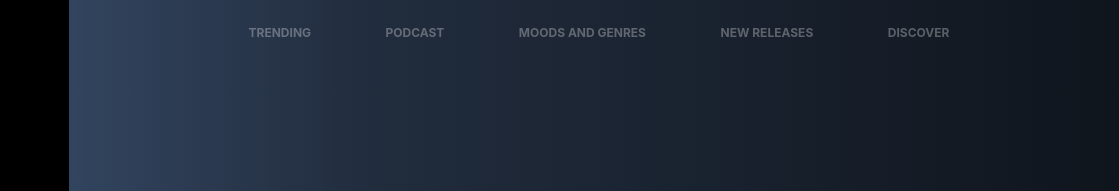
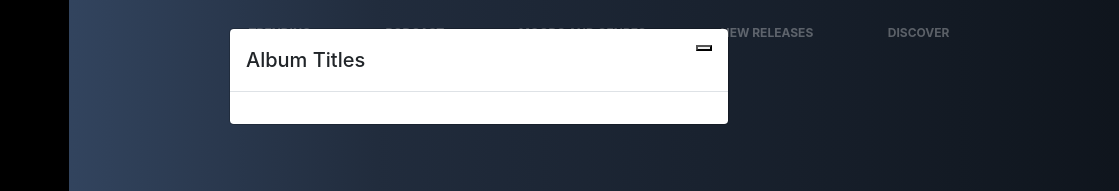
Before and after one commit to DeadCleaver/M4_W1D4, a plain HTML site: page index.html in a window 1280 px wide. Both pictures are taken after typing "Sample" into the empty fields and a click on the button "Create List". Shown: the top 191 px of the page, 161-1280 px from the left. Drawn offline with nearby package versions, Linux system fonts and the light colour scheme; no server answers.

Commit message:
aggiunto modal

```diff
--- a/index.html
+++ b/index.html
@@ -53,6 +53,25 @@
                     </div>
                     <button type="button" class="btn btn-light btn-sm" id="clear-button">Clear Search</button>
                     <button type="button" class="btn btn-light btn-sm" id="list-button">Create List</button>
+
+                    <!-- modal prova -->
+
+                    <div class="modal" id="album-list-modal" tabindex="-1">
+                      <div class="modal-dialog">
+                        <div class="modal-content">
+                          <div class="modal-header">
+                            <h5 class="modal-title">Album Titles</h5>
+                            <button type="button" class="btn-close" data-bs-dismiss="modal" id="close-modal-button" aria-label="Close"></button>
+                          </div>
+                          <div class="modal-body" id="list-modal-body">
+                          </div>
+                         <!--  <div class="modal-footer">
+                            <button type="button" class="btn btn-secondary btn-sm" data-bs-dismiss="modal">Close</button>
+                          </div> -->
+                        </div>
+                      </div>
+                    </div>
+
                   </li>
                 </ul>
               </div>
--- a/script.js
+++ b/script.js
@@ -1,8 +1,8 @@
 /* prova per capire il fetch e come sono strutturati i dati che ricevo */
-fetch("https://striveschool-api.herokuapp.com/api/deezer/search?q=eminem")
+/* fetch("https://striveschool-api.herokuapp.com/api/deezer/search?q=eminem")
     .then((response) => response.json())
     .then((json) => console.log(json))
-    .catch((err) => console.log("Error detected: ", err));
+    .catch((err) => console.log("Error detected: ", err)); */
 
 
 //funzione per creare la card
@@ -73,10 +73,8 @@ function clearSearch() {
     let artists = ["eminem", "metallica", "queen"];
     artists.forEach(artist => {
         let sectionTitle = document.getElementById(artist);
-        console.log(sectionTitle);
         sectionTitle.classList.add("d-none");
         let cardsWrapper = document.getElementById(`${artist}Section`);
-        console.log(cardsWrapper);
         cardsWrapper.innerHTML = "";
     });
 
@@ -109,6 +107,41 @@ function search() {
         });
 };
 
+
+function showListModal() {
+    let albumListModal = document.getElementById(`album-list-modal`);
+
+    let listModalBody = document.getElementById(`list-modal-body`);
+    listModalBody.innerHTML = "";
+
+    let albumTitles = document.getElementsByClassName(`album-title`);
+    console.log(albumTitles);
+
+    Array.from(albumTitles).forEach(album => {
+        let albumTitleText = document.createElement(`p`);
+        albumTitleText.innerText = album.innerText;
+        listModalBody.appendChild(albumTitleText);
+    });
+
+
+    albumListModal.classList.add(`fade`);
+    albumListModal.classList.add(`show`);
+    albumListModal.style.display = "block";
+
+    let closeModalButton = document.getElementById(`close-modal-button`);
+    closeModalButton.addEventListener("click", closeListModal);
+
+}
+
+function closeListModal() {
+    let albumListModal = document.getElementById(`album-list-modal`);
+
+    albumListModal.classList.remove(`fade`);
+    albumListModal.classList.remove(`show`);
+    albumListModal.style.display = "none";
+
+}
+
 // aggiungo gli addeventlistener una volta caricato gli elementi del dom
 document.addEventListener("DOMContentLoaded", () => {
     let clearButton = document.getElementById(`clear-button`);
@@ -117,4 +150,7 @@ document.addEventListener("DOMContentLoaded", () => {
     let searchButton = document.getElementById(`button-search`);
     searchButton.addEventListener("click", search);
 
+    let listButton = document.getElementById(`list-button`);
+    listButton.addEventListener("click", showListModal);
+
 });
```
